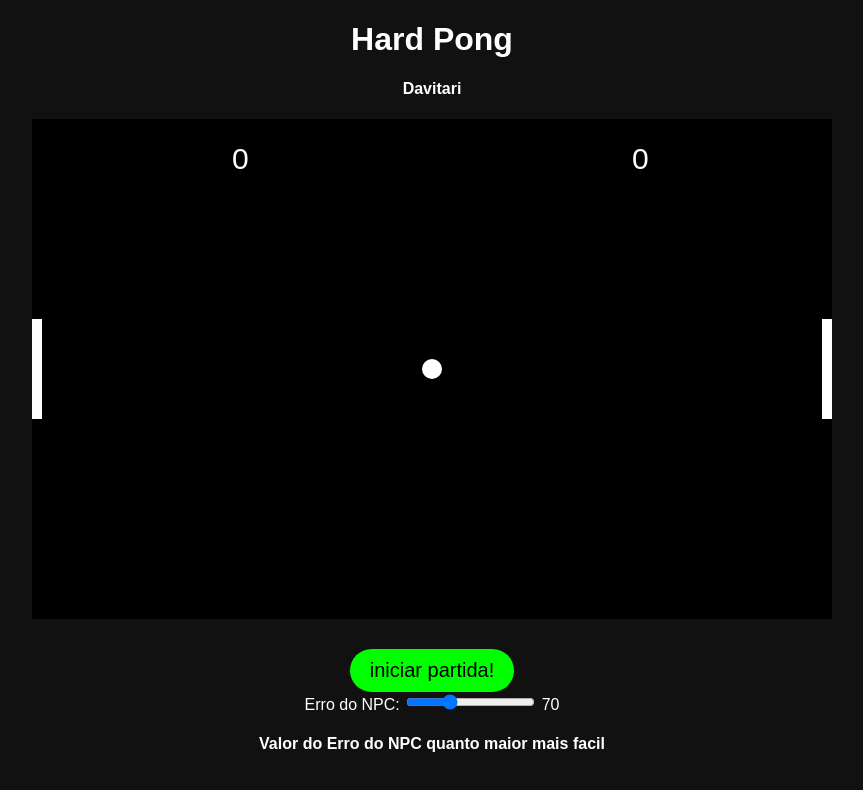
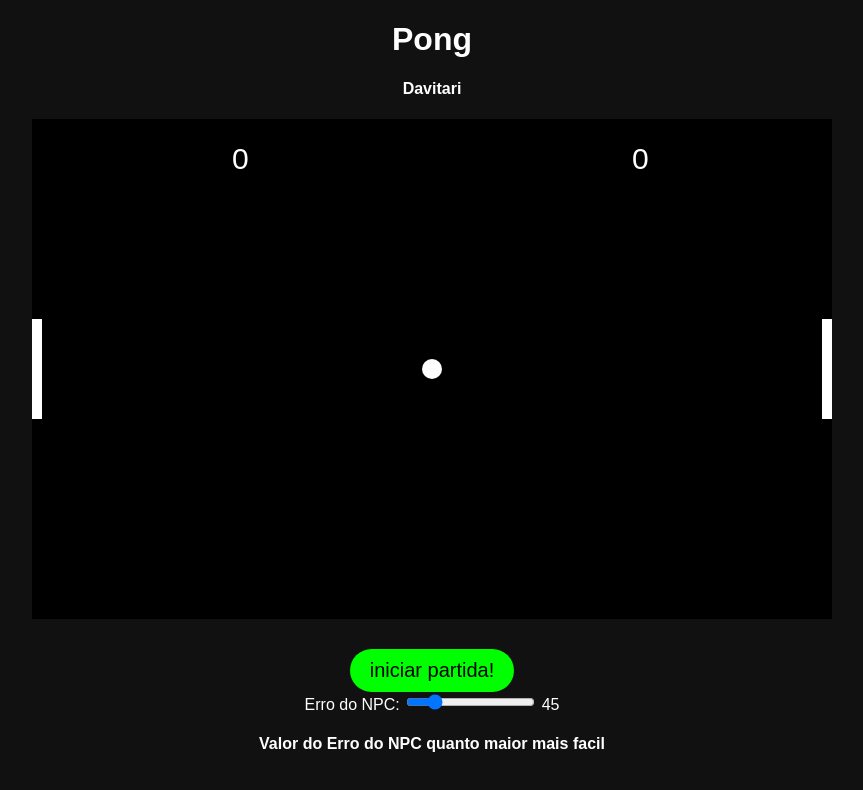
Before and after one commit to creatorofgames2/davipong, a plain HTML site: page index.html in a window 1280 px wide. Shown: the whole page, without its empty margins (208-1071 px from the left). Drawn offline with Linux system fonts and the light colour scheme.

Commit message:
mudei o nome inicial e o valor do erro

```diff
--- a/pong davitari.html
+++ b/index.html
@@ -6,15 +6,15 @@
   <link rel="stylesheet" href="style.css">
 </head>
 <body>
-  <h1>Hard Pong</h1>
+  <h1>Pong</h1>
   <h4>Davitari</h4>
   <canvas id="pong" width="800" height="500"></canvas>
   <button id="startBtn">iniciar partida!</button>
   <br>
   <div>
     <label for="npcError">Erro do NPC:</label>
-    <input type="range" id="npcError" min="10" max="200" value="70">
-    <span id="npcErrorValue">70</span>
+    <input type="range" id="npcError" min="10" max="200" value="45">
+    <span id="npcErrorValue">45</span>
     <h4>Valor do Erro do NPC quanto maior mais facil</h4>
 
   </div>
```
